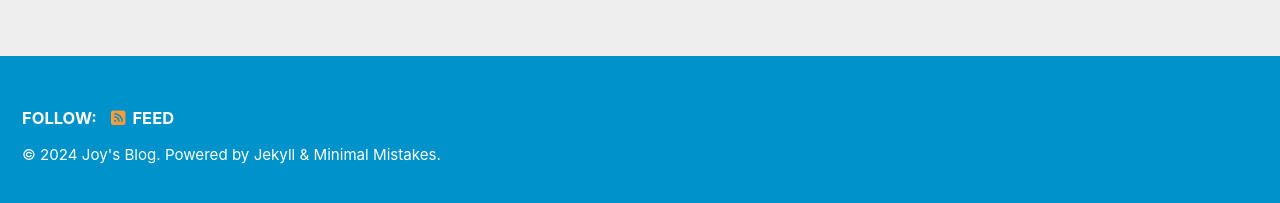
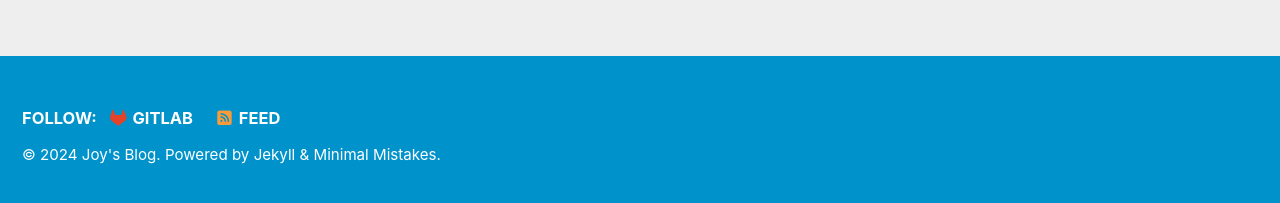
Before and after one commit to yzhoujoy/yzhoujoy.github.io, a Jekyll site: the page built from index.html, in a window 1280 px wide. Shown: the part 689-892 px from the top of the page. Built offline with Jekyll 4.4.1, drawn with Linux system fonts in a browser that asks for light colours; cached includes are drawn as plain includes; the list of posts is cut into pages by our own code.

Commit message:
link to github

```diff
--- a/_config.yml
+++ b/_config.yml
@@ -132,7 +132,7 @@ author:
       icon: "fab fa-fw fa-facebook-square"
       # url: "https://facebook.com/"
     - label: "GitHub"
-      icon: "fab fa-fw fa-github"
+      icon: "https://github.com/yzhoujoy"
       # url: "https://github.com/"
     - label: "Instagram"
       icon: "fab fa-fw fa-instagram"
@@ -152,7 +152,7 @@ footer:
       # url:
     - label: "GitLab"
       icon: "fab fa-fw fa-gitlab"
-      # url:
+      url: "https://github.com/yzhoujoy"
     - label: "Bitbucket"
       icon: "fab fa-fw fa-bitbucket"
       # url:
@@ -320,6 +320,6 @@ defaults:
       layout: single
       author_profile: true
       read_time: true
-      comments: # true
+      comments: true
       share: true
       related: true
```
